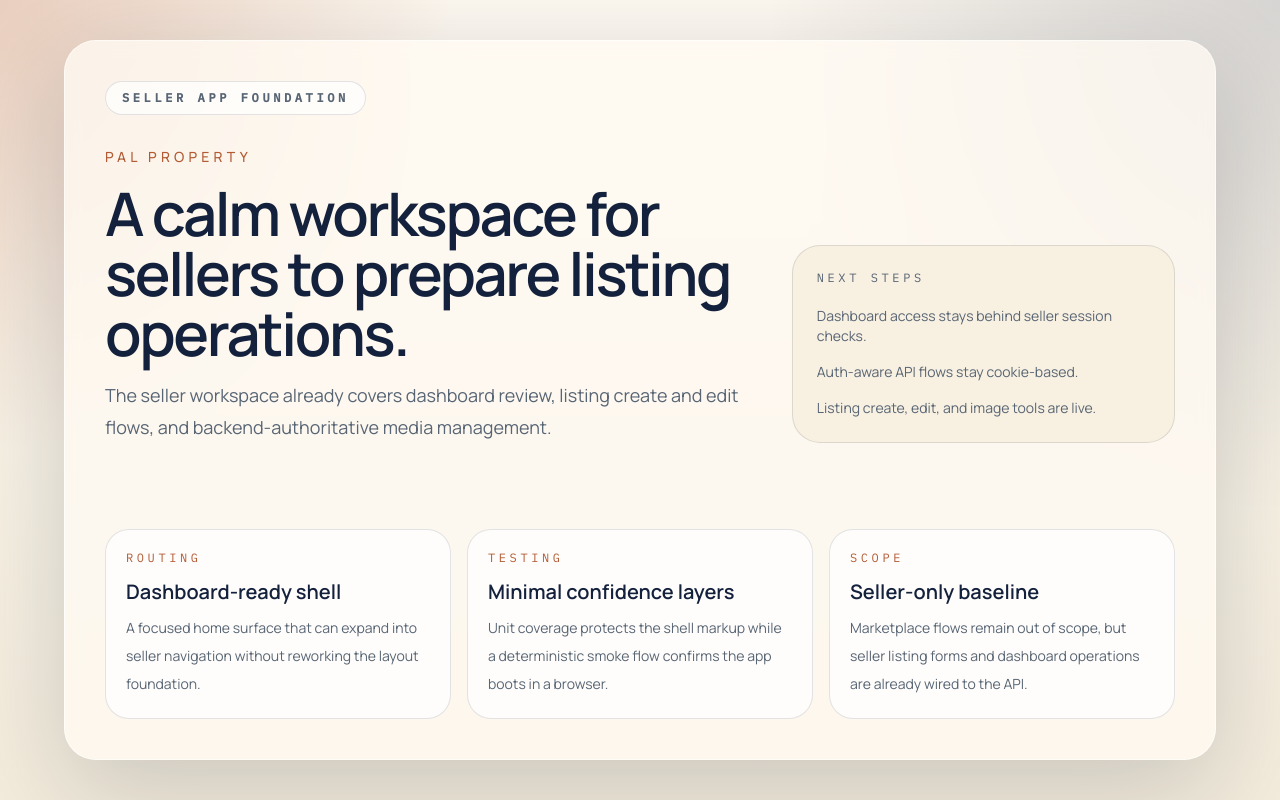
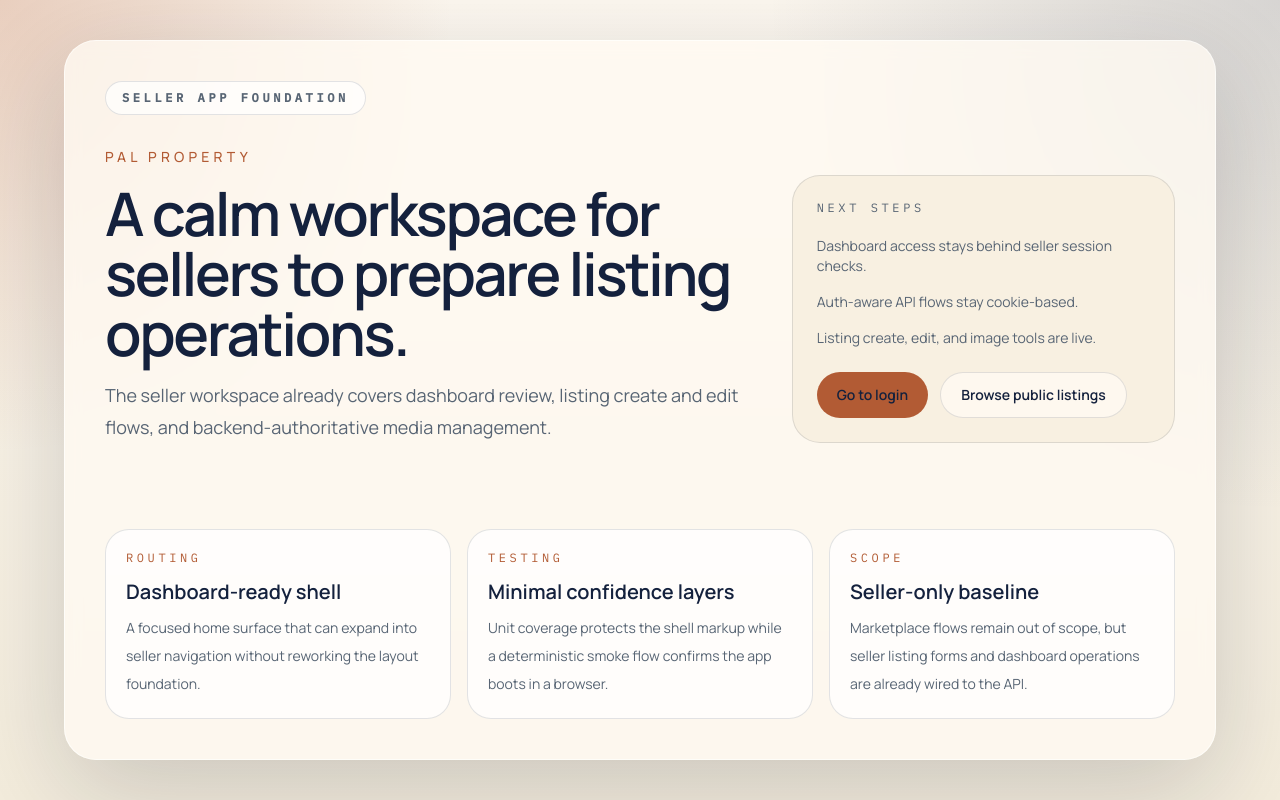
Before and after one commit to naufalilyasa/pal-property, a Next.js app in the folder frontend/: page / in a window 1280 px wide. Built offline with nearby package versions, Linux system fonts and the light colour scheme.

Commit message:
feat(frontend): add app shell providers and route groups
Ultraworked with [Sisyphus](https://github.com/code-yeongyu/oh-my-opencode)

Co-authored-by: Sisyphus <clio-agent@sisyphuslabs.ai>

```diff
--- a/frontend/app/layout.tsx
+++ b/frontend/app/layout.tsx
@@ -1,5 +1,8 @@
 import type { Metadata } from "next";
 import { IBM_Plex_Mono, Manrope } from "next/font/google";
+
+import { Providers } from "@/app/providers";
+
 import "./globals.css";
 
 const manrope = Manrope({
@@ -26,7 +29,7 @@ export default function RootLayout({
   return (
     <html lang="en">
       <body className={`${manrope.variable} ${ibmPlexMono.variable} antialiased`}>
-        {children}
+        <Providers>{children}</Providers>
       </body>
     </html>
   );
--- a/frontend/app/page.tsx
+++ b/frontend/app/page.tsx
@@ -1,6 +1,8 @@
+import Link from "next/link";
+
 export default function Home() {
   return (
-    <main className="min-h-screen px-6 py-10 sm:px-10 lg:px-12">
+    <main className="min-h-screen px-6 py-10 sm:px-10 lg:px-12" data-testid="home-shell">
       <div className="mx-auto flex min-h-[calc(100vh-5rem)] w-full max-w-6xl flex-col justify-between rounded-4xl border border-white/60 bg-(--panel) p-8 shadow-[0_30px_100px_rgba(15,23,42,0.18)] backdrop-blur sm:p-10">
         <section className="grid gap-12 lg:grid-cols-[1.25fr_0.75fr] lg:items-end">
           <div className="space-y-8">
@@ -35,6 +37,14 @@ export default function Home() {
               <li>Auth-aware API flows stay cookie-based.</li>
               <li>Listing create, edit, and image tools are live.</li>
             </ul>
+            <div className="mt-6 flex flex-wrap gap-3">
+              <Link className="inline-flex items-center justify-center rounded-full bg-[var(--accent)] px-5 py-3 text-sm font-semibold text-white transition hover:opacity-90" href="/login">
+                Go to login
+              </Link>
+              <Link className="inline-flex items-center justify-center rounded-full border border-[var(--line)] bg-[var(--panel)] px-5 py-3 text-sm font-semibold text-[var(--ink)] transition hover:border-[var(--accent)] hover:text-[var(--accent)]" href="/listings">
+                Browse public listings
+              </Link>
+            </div>
           </aside>
         </section>
 
--- /dev/null
+++ b/frontend/app/providers.tsx
@@ -0,0 +1,23 @@
+"use client";
+
+import { QueryClient, QueryClientProvider } from "@tanstack/react-query";
+import { useState } from "react";
+
+export function Providers({ children }: { children: React.ReactNode }) {
+  const [queryClient] = useState(
+    () =>
+      new QueryClient({
+        defaultOptions: {
+          queries: {
+            staleTime: 30_000,
+            retry: 1,
+          },
+          mutations: {
+            retry: 0,
+          },
+        },
+      }),
+  );
+
+  return <QueryClientProvider client={queryClient}>{children}</QueryClientProvider>;
+}
```
Also changed, not shown: 1 other file (tests, documents, lock files or other folders).
